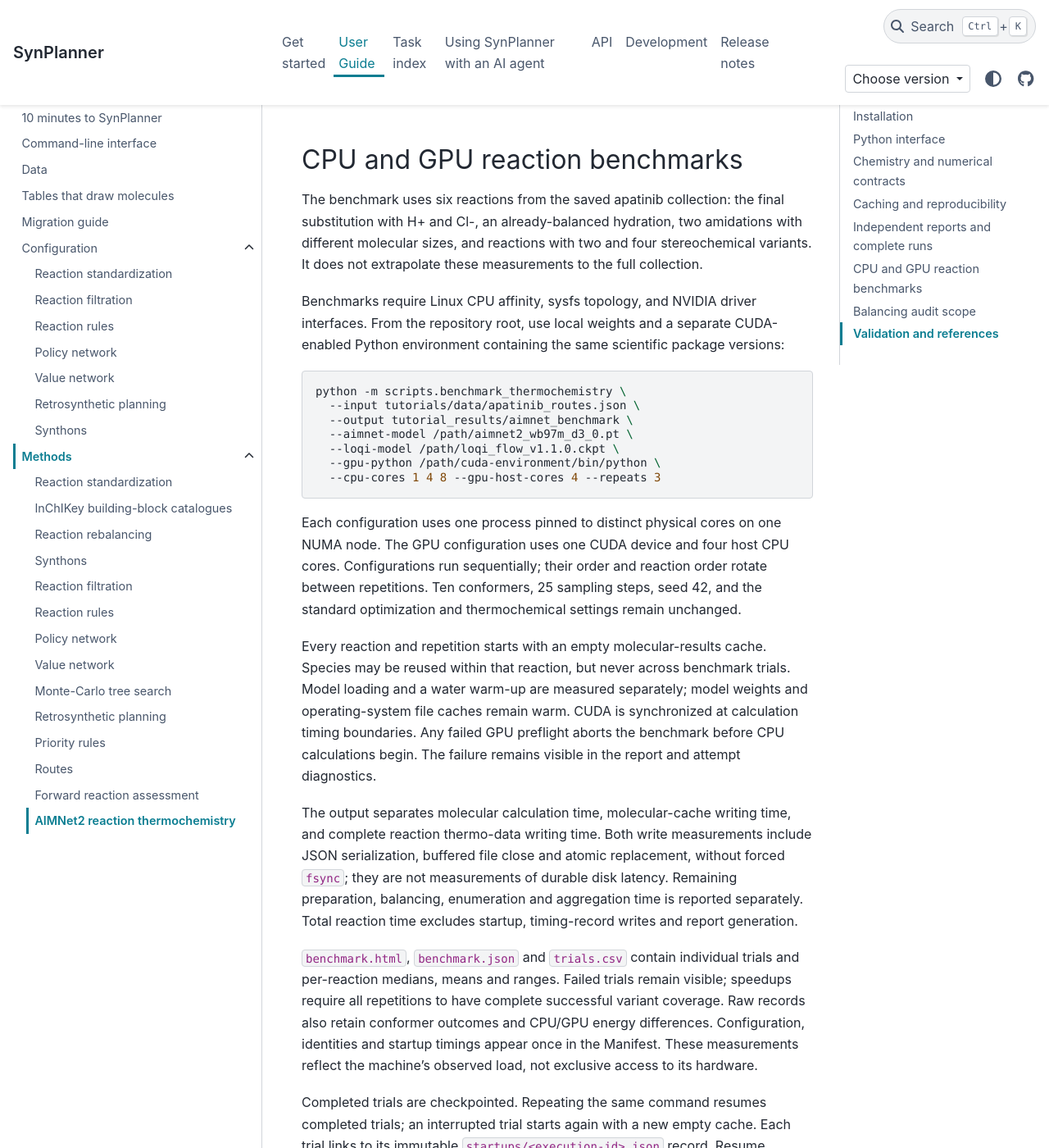
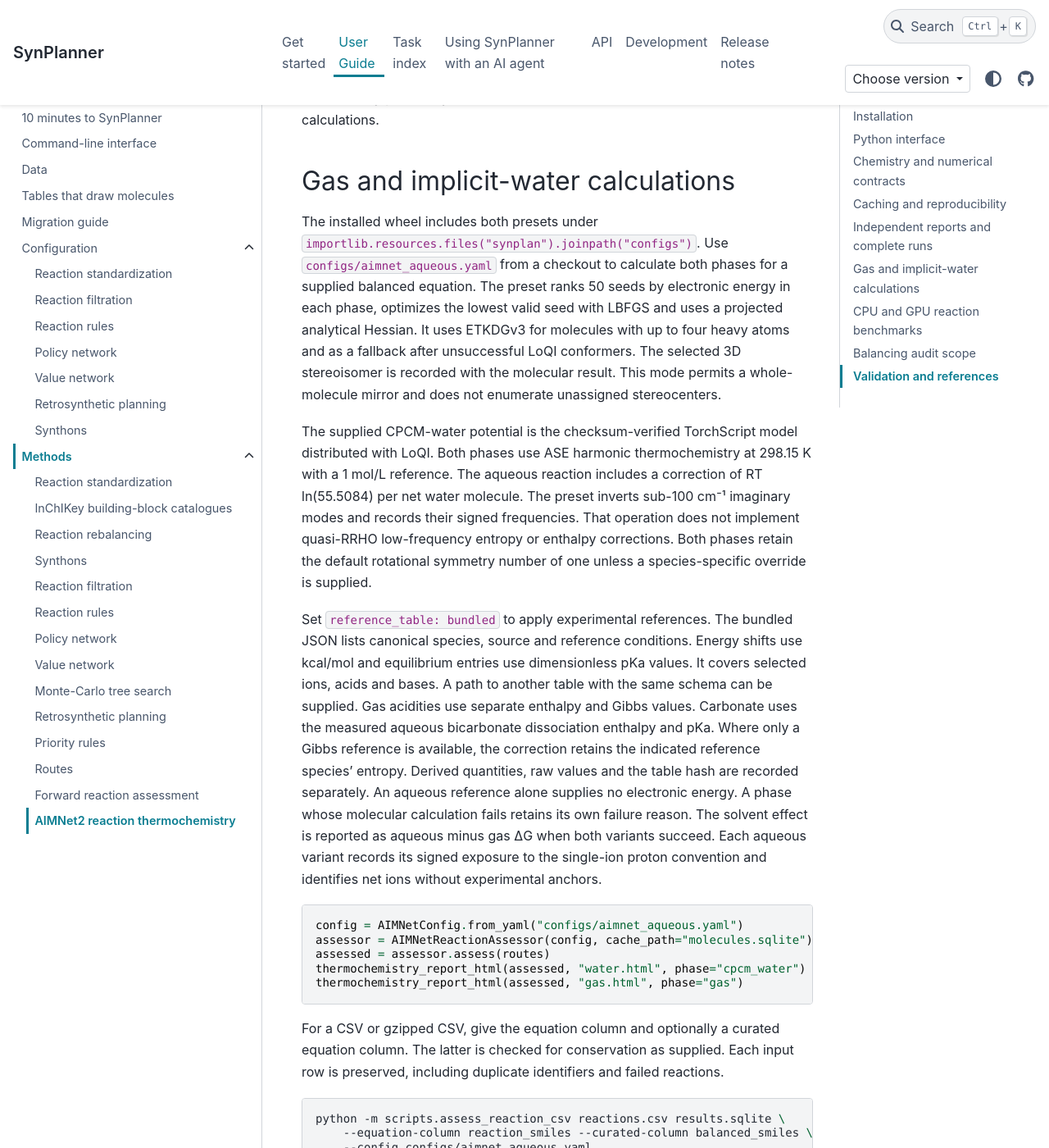
Before and after one commit to Laboratoire-de-Chemoinformatique/SynPlanner, a Sphinx documentation site: the page built from docs/methods/aimnet.rst, in a window 1280 px wide and 1400 px high, scrolled down 6287 px. Shown: the whole window at 82% size. Built offline with Sphinx 7.4.7 and the PyData theme 0.15.4, drawn with Linux system fonts in a browser that asks for light colours; pages that are not in the unit, such as notebooks, are missing from menus; some of the changed text lies outside the part shown.

Commit message:
feat(reports): expose phase-specific reports and ship the aqueous preset

```diff
--- a/docs/methods/aimnet.rst
+++ b/docs/methods/aimnet.rst
@@ -38,8 +38,8 @@ Model weights resolve through upstream checksum-verified registries on first
 use. Set ``AIMNET_CACHE_DIR`` and ``LOQI_CACHE_DIR`` to control download locations.
 For offline use, provide ``aimnet_checkpoint`` and ``loqi_checkpoint`` paths to
 local copies of the released gas-phase AIMNet2 wB97M-D3 and LoQI Flow v1.1.0
-checkpoints. LoQI's bundled solvent-trained optimizer is not used: all optimization
-and thermochemistry use the gas-phase AIMNet2 calculator.
+checkpoints. The default route workflow uses the gas-phase calculator for
+optimization and thermochemistry. The aqueous preset below selects a water potential.
 
 Python interface
 ----------------
@@ -244,6 +244,78 @@ Unexpected errors propagate and retain a traceback plus a partial report whose
 unprocessed steps are explicitly Errored — run aborted. Cached verification
 covers every previously successful reaction and forbids new molecular calculations.
 
+Gas and implicit-water calculations
+-----------------------------------
+
+The installed wheel includes both presets under
+``importlib.resources.files("synplan").joinpath("configs")``.
+Use ``configs/aimnet_aqueous.yaml`` from a checkout to calculate both phases for a supplied
+balanced equation. The preset ranks 50 seeds by electronic energy in each
+phase, optimizes the lowest valid seed with LBFGS and uses a projected
+analytical Hessian. It uses ETKDGv3 for molecules with up to four heavy atoms
+and as a fallback after unsuccessful LoQI conformers. The selected 3D
+stereoisomer is recorded with the molecular result. This mode permits a
+whole-molecule mirror and does not enumerate unassigned stereocenters.
+
+The supplied CPCM-water potential is the checksum-verified TorchScript model
+distributed with LoQI. Both phases use ASE harmonic thermochemistry at
+298.15 K with a 1 mol/L reference. The aqueous reaction includes a correction
+of RT ln(55.5084) per net water molecule. The preset inverts sub-100 cm⁻¹
+imaginary modes and records their signed frequencies. That operation does
+not implement quasi-RRHO low-frequency entropy or enthalpy corrections.
+Both phases retain the default rotational symmetry number of one unless a
+species-specific override is supplied.
+
+Set ``reference_table: bundled`` to apply experimental references. The
+bundled JSON lists canonical species, source and reference conditions.
+Energy shifts use kcal/mol and equilibrium entries use dimensionless pKa values. It covers selected ions, acids and bases.
+A path to another table with the same schema can be supplied. Gas acidities
+use separate enthalpy and Gibbs values. Carbonate uses the measured aqueous
+bicarbonate dissociation enthalpy and pKa. Where only a Gibbs reference is
+available, the correction retains the indicated reference species' entropy.
+Derived quantities, raw values and the table hash are recorded separately.
+An aqueous reference alone supplies no electronic energy. A phase whose
+molecular calculation fails retains its own failure reason. The solvent
+effect is reported as aqueous minus gas ΔG when both variants succeed. Each
+aqueous variant records its signed exposure to the single-ion proton
+convention and identifies net ions without experimental anchors.
+
+.. code-block:: python
+
+   config = AIMNetConfig.from_yaml("configs/aimnet_aqueous.yaml")
+   assessor = AIMNetReactionAssessor(config, cache_path="molecules.sqlite")
+   assessed = assessor.assess(routes)
+   thermochemistry_report_html(assessed, "water.html", phase="cpcm_water")
+   thermochemistry_report_html(assessed, "gas.html", phase="gas")
+
+For a CSV or gzipped CSV, give the equation column and optionally a curated
+equation column. The latter is checked for conservation as supplied. Each
+input row is preserved, including duplicate identifiers and failed reactions.
+
+.. code-block:: bash
+
+   python -m scripts.assess_reaction_csv reactions.csv results.sqlite \
+       --equation-column reaction_smiles --curated-column balanced_smiles \
+       --config configs/aimnet_aqueous.yaml
+
+Repeat the same command to resume. The SQLite database stores input records
+and annotations in ``occurrences``, ordered by ``ordinal`` within each
+``campaign``. Its ``campaigns`` table stores the input checksum and calculation
+manifest. Raw molecular results are shared by method and species in
+``molecules``. The command reports calculation, molecular-write and
+reaction-write times separately. Source data, overrides and model weights can
+be kept outside the checkout.
+
+To compare a published scalar column from the input with the stored calculation,
+specify its phase and quantity. The comparison reports missing values on each
+side, mean signed error, mean absolute error, and the input ordinal with the
+largest discrepancy. Multiple stereochemical variants are counted as ambiguous.
+
+.. code-block:: bash
+
+   python -m scripts.compare_thermochemistry results.sqlite \
+       --phase cpcm_water --quantity delta_g --reference-column measured_delta_g
+
 CPU and GPU reaction benchmarks
 -------------------------------
 
--- a/pyproject.toml
+++ b/pyproject.toml
@@ -110,6 +110,10 @@ exclude = ["/aimnet"]
 [tool.hatch.build.targets.wheel]
 packages = ["synplan", "scripts"]
 artifacts = ["*.tsv", "*.csv", "*.yaml", "*.json"]
+
+[tool.hatch.build.targets.wheel.force-include]
+"configs/aimnet_thermo.yaml" = "synplan/configs/aimnet_thermo.yaml"
+"configs/aimnet_aqueous.yaml" = "synplan/configs/aimnet_aqueous.yaml"
 
 [tool.uv]
 # Floors on transitive dependencies that ship CVE fixes.
```
Also changed, not shown: CHANGELOG.md (+2 -0 lines), 6 other files.
